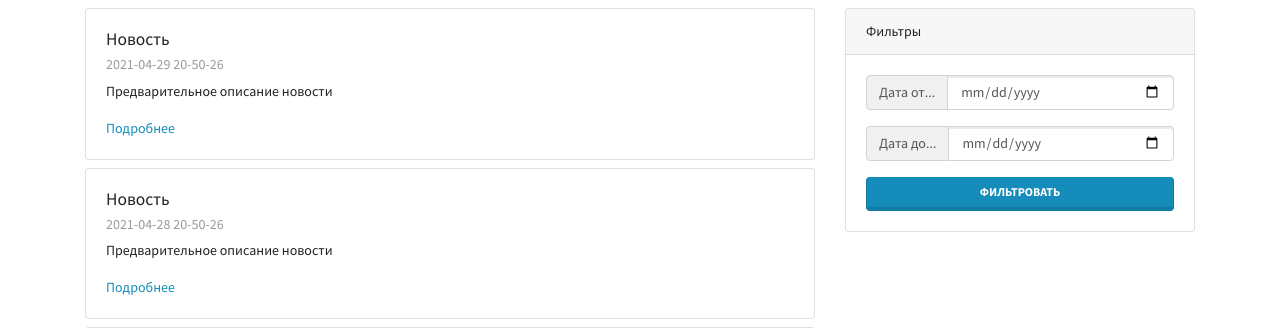
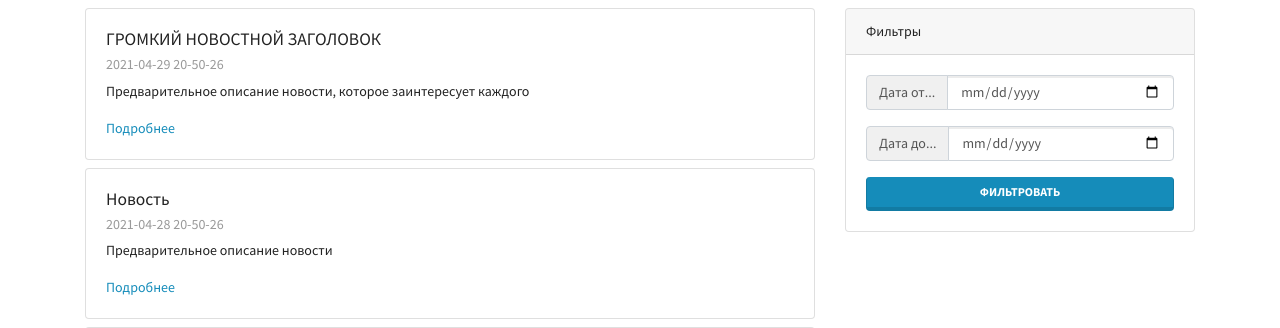
Before and after one commit to lavrov-alexey/BraniacLMS, a Django app: page /mainapp/news/ in a window 1280 px wide. Shown: the part 77-405 px from the top of the page. Run offline with Django 3.2, Linux system fonts and the light colour scheme; some libraries are stand-ins or nearby versions.

Commit message:
Lesson-3. Template's context

```diff
--- a/mainapp/templates/mainapp/news.html
+++ b/mainapp/templates/mainapp/news.html
@@ -78,9 +78,9 @@
 
     <div class="card my-2">
       <div class="card-body">
-        <h5 class="card-title">Новость</h5>
+        <h5 class="card-title">{{ news_title }}</h5>
         <h6 class="card-subtitle mb-2 text-muted">2021-04-29 20-50-26</h6>
-        <p class="card-text">Предварительное описание новости</p>
+        <p class="card-text">{{ news_preview}}</p>
         <a href="#" class="card-link">Подробнее</a>
       </div>
     </div>
--- a/mainapp/views.py
+++ b/mainapp/views.py
@@ -11,6 +11,14 @@ class MainPageView(TemplateView):
 
 class NewsPageView(TemplateView):
     template_name = "mainapp/news.html"
+
+    def get_context_data(self, **kwargs):
+        # Get all previsious data
+        context = super().get_context_data(**kwargs)
+        # Create your own data
+        context["news_title"] = "ГРОМКИЙ НОВОСТНОЙ ЗАГОЛОВОК"
+        context["news_preview"] = "Предварительное описание новости, которое заинтересует каждого"
+        return context
 
 
 class CoursesPageView(TemplateView):
```
